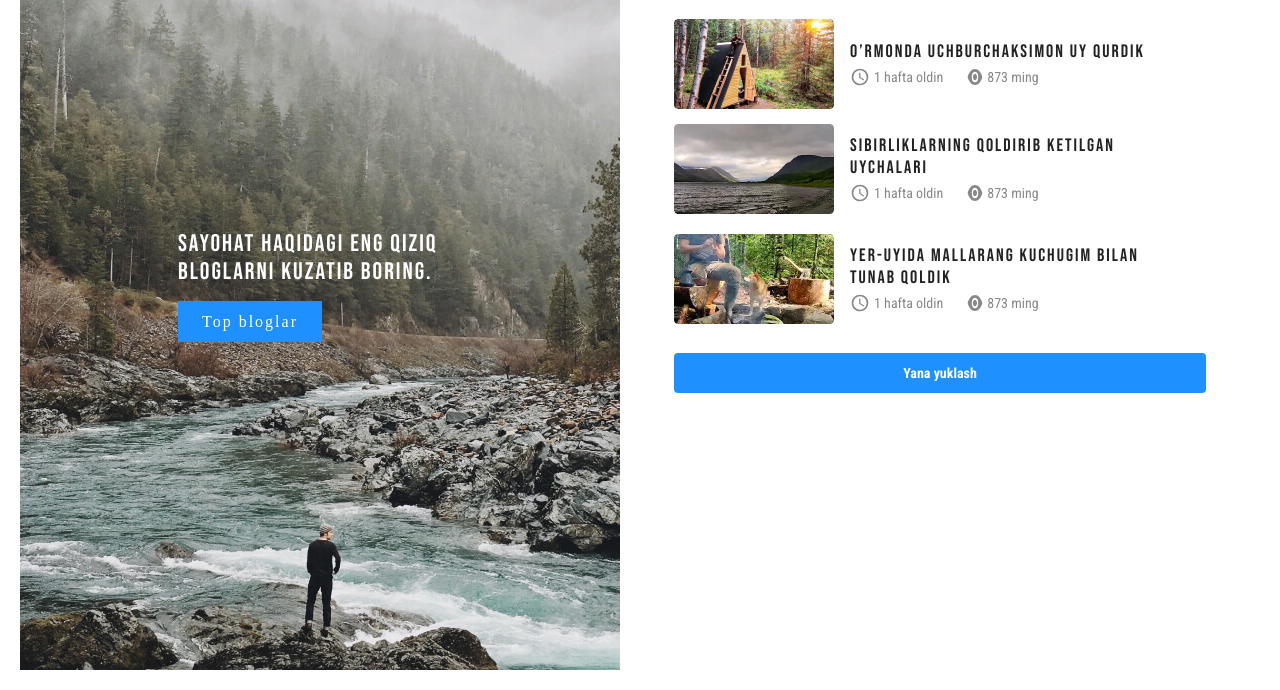
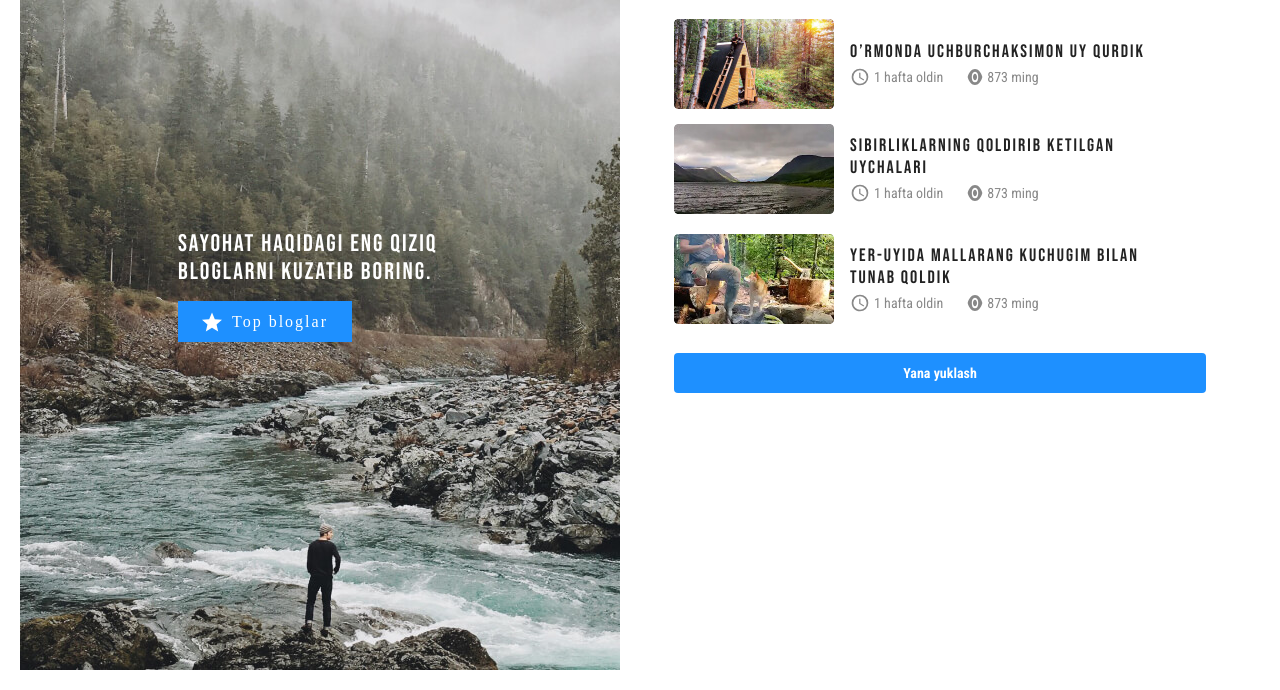
Before and after one commit to ortigaliev/travel-article, a plain HTML site: page index.html in a window 1280 px wide. Shown: the part 132-822 px from the top of the page. Drawn offline with Linux system fonts and the light colour scheme.

Commit message:
Add travel blog star icon

```diff
--- a/css/style.css
+++ b/css/style.css
@@ -68,7 +68,10 @@ body{
   color: #fff;
 }
 .article-content-link {
-  padding: 12px 24px;
+  padding: 12px 24px 12px 54px;
+  background-image: url(../img/star-icon.svg);
+  background-repeat: no-repeat;
+  background-position: 24px center;
   font-size: 16px;
   line-height: 24px;
   letter-spacing: 2px;
@@ -177,8 +180,6 @@ body{
 .article-horizontal-content-time-icon {
   margin-right: 4px;
 }
-.article-horizontal-watch-counter {
-}
 
 .blue-button{
   background-color: #1E90ff;
```
Also changed, not shown: img/star-icon.svg (added), img/star-icon@2x.svg (added).
